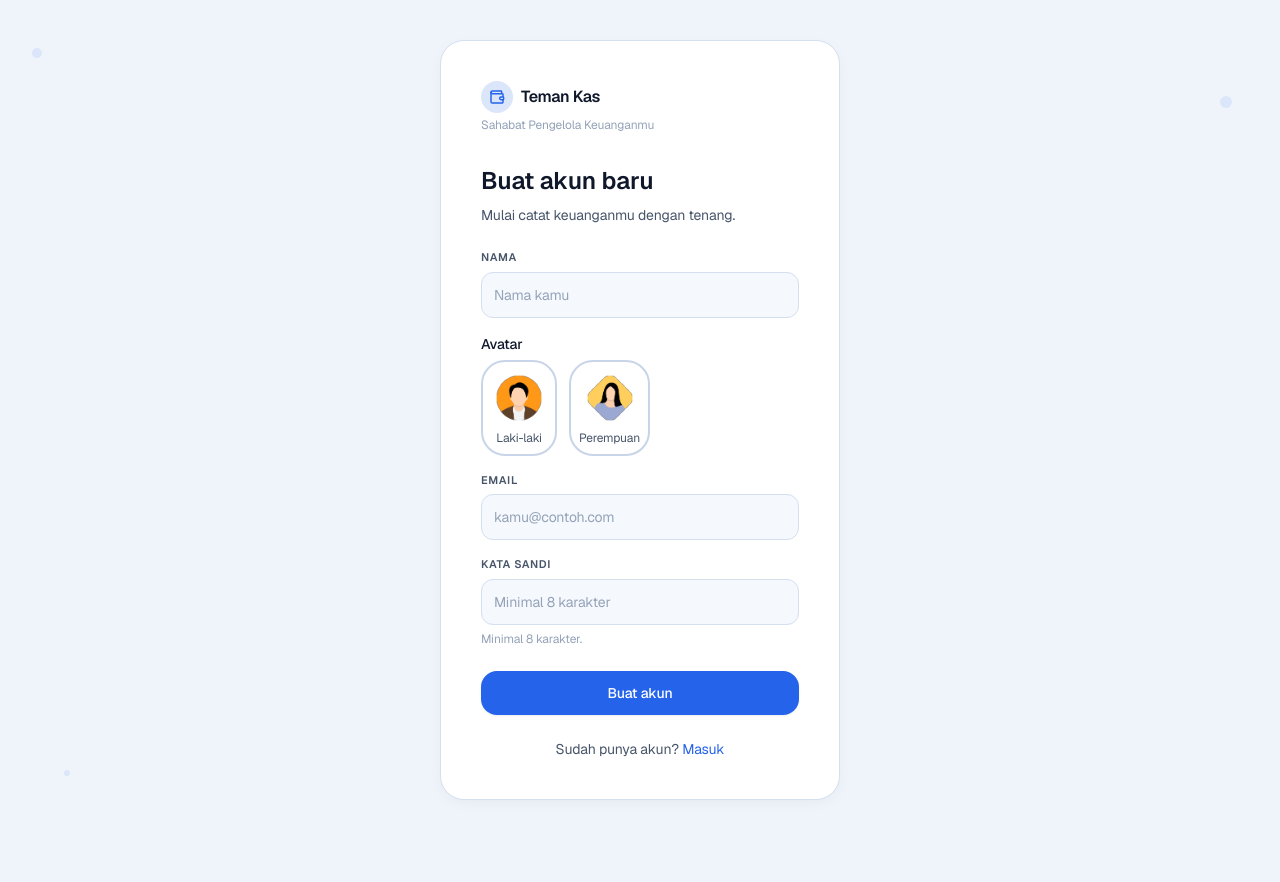
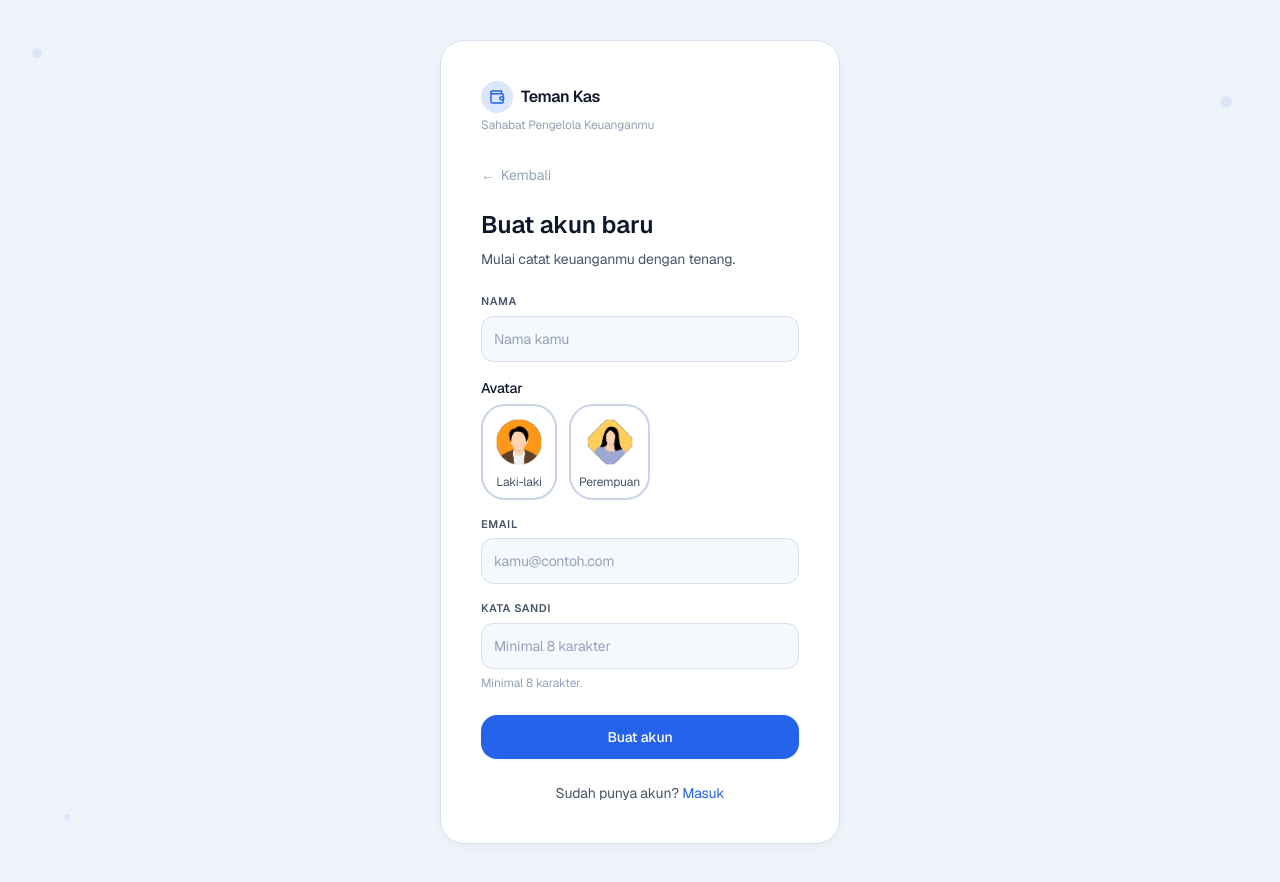
Before and after one commit to DimasAji8/flowly, a Next.js app in the folder apps/web/: page /auth/register in a window 1280 px wide. Before the commit the page ends 840 px from the top, so only its background shows below. Built offline with nearby package versions, Linux system fonts and the light colour scheme; no server answers; a web font is replaced by a local one.

Commit message:
Refactor code structure for improved readability and maintainability

```diff
--- a/apps/web/src/app/auth/login/page.tsx
+++ b/apps/web/src/app/auth/login/page.tsx
@@ -52,6 +52,14 @@ export default function LoginPage() {
 
   return (
     <section className="flex flex-col gap-6">
+      <Link
+        href={ROUTES.home}
+        className="inline-flex items-center gap-1.5 text-sm text-muted hover:text-foreground transition-colors"
+      >
+        <span>←</span>
+        <span>Kembali</span>
+      </Link>
+
       <header className="flex flex-col gap-2">
         <h1 className="text-2xl font-semibold text-foreground">
           Selamat datang kembali
--- a/apps/web/src/app/auth/register/page.tsx
+++ b/apps/web/src/app/auth/register/page.tsx
@@ -60,6 +60,14 @@ export default function RegisterPage() {
 
   return (
     <section className="flex flex-col gap-6">
+      <Link
+        href={ROUTES.home}
+        className="inline-flex items-center gap-1.5 text-sm text-muted hover:text-foreground transition-colors"
+      >
+        <span>←</span>
+        <span>Kembali</span>
+      </Link>
+
       <header className="flex flex-col gap-2">
         <h1 className="text-2xl font-semibold text-foreground">
           Buat akun baru
```
Also changed, not shown: apps/web/public/img/mockup-hero.webp (added), 1 other file (tests, documents, lock files or other folders).
